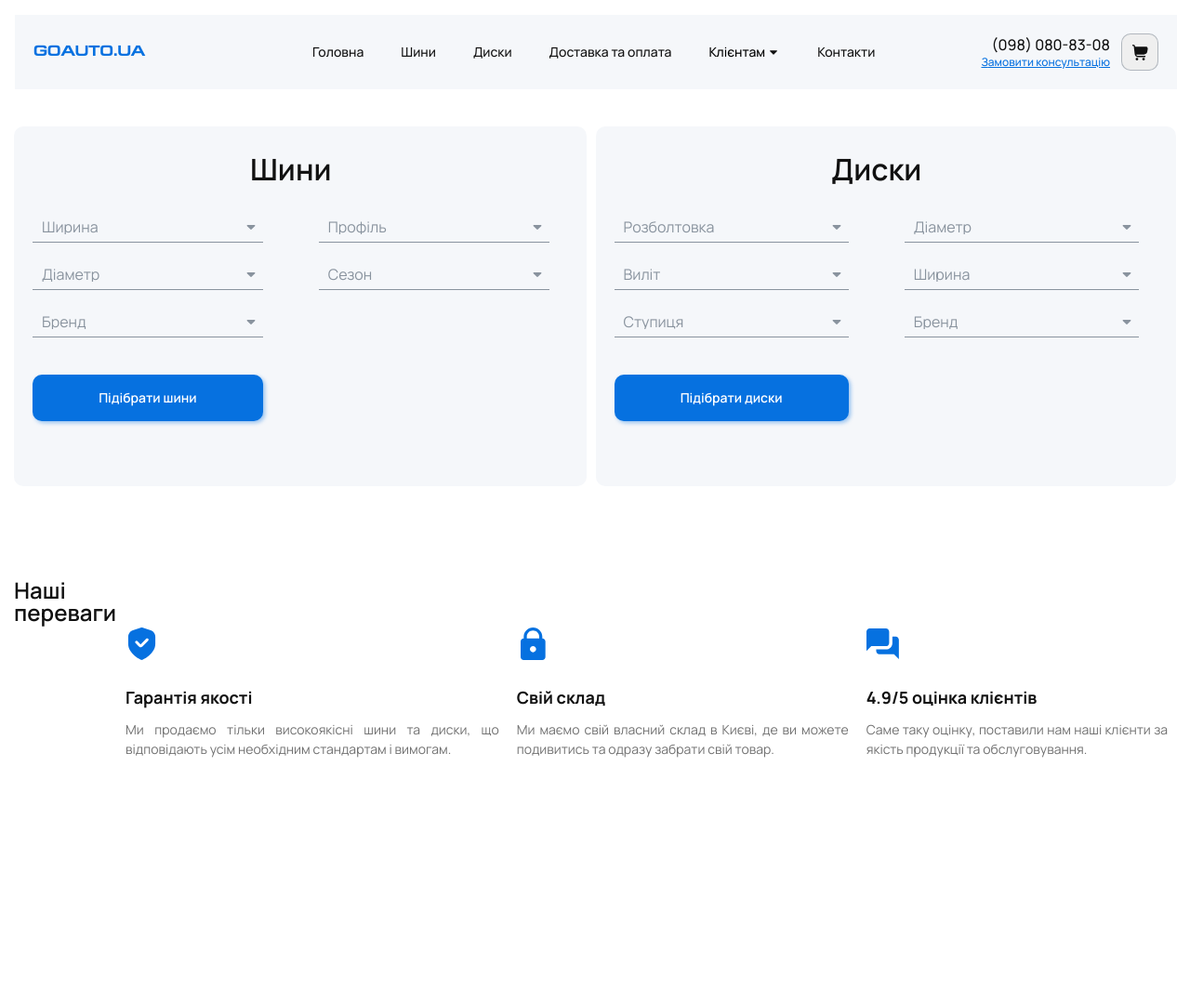
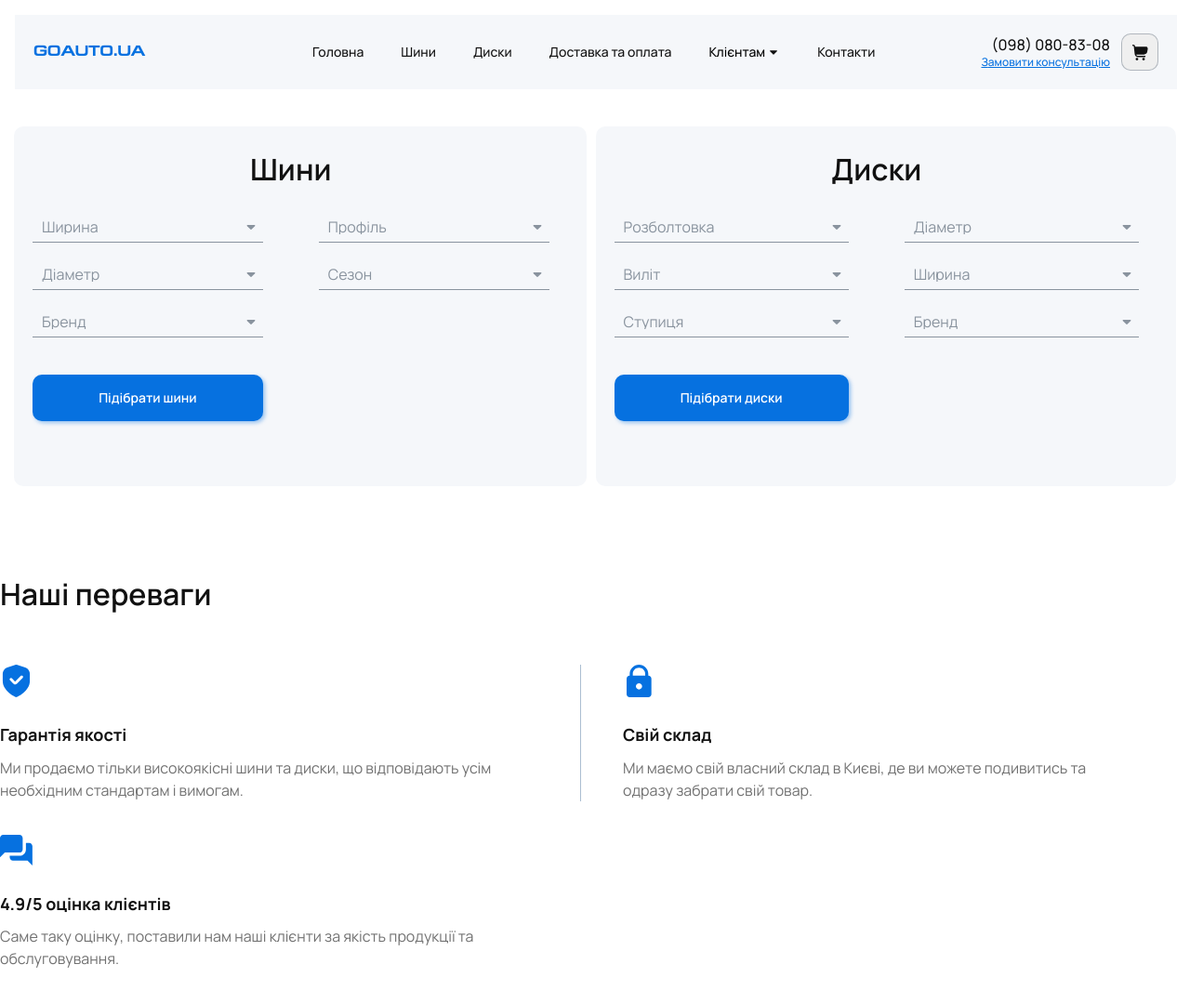
Before and after one commit to vtabashniuk/goauto.ua, a website built with webpack: page src/index.html in a window 1280 px wide. Shown: the whole page at 93% size. Before the commit the page ends 893 px from the top, so only its background shows below. Built offline with nearby package versions, Linux system fonts and the light colour scheme.

Commit message:
add styles to tablet view achievment section

```diff
--- a/src/index.html
+++ b/src/index.html
@@ -195,6 +195,7 @@
     </section>
     <section class="achievments-container">
       <h2 class="achievments-title">наші переваги</h2>
+      <div class="achievment-block-container">
         <div class="achievment-block">
           <img
             class="achievment-icon"
@@ -208,11 +209,15 @@
           </p>
         </div>
         <div class="achievment-block">
-        <img class="achievment-icon" src="./img/svg/lock.svg" alt="lock icon" />
+          <img
+            class="achievment-icon"
+            src="./img/svg/lock.svg"
+            alt="lock icon"
+          />
           <h3 class="achievment-block-title">свій склад</h3>
           <p class="achievment-block-text">
-          Ми маємо свій власний склад в Києві, де ви можете подивитись та одразу
-          забрати свій товар.
+            Ми маємо свій власний склад в Києві, де ви можете подивитись та
+            одразу забрати свій товар.
           </p>
         </div>
         <div class="achievment-block">
@@ -227,6 +232,7 @@
             обслуговування.
           </p>
         </div>
+      </div>
     </section>
   </body>
 </html>
--- a/src/scss/achievments/_achievmentBlock.scss
+++ b/src/scss/achievments/_achievmentBlock.scss
@@ -1,5 +1,5 @@
 .achievment-block {
-  padding: 17px 9px 17px 0;
+  padding: 17px 9px 0 0;
 
   &-title {
     font-size: 18px;
@@ -17,18 +17,46 @@
     font-size: 14px;
     line-height: 1.5;
     text-align: justify;
+
+    @media screen and (min-width: 768px) {
+      font-size: 16px;
+      text-align: left;
+    }
   }
 
   @media screen and (min-width: 320px) and (max-width: 767px) {
     &:not(:last-child) {
       border-bottom: 1px solid $articleSeparatorColor;
+      padding: 17px 9px 17px 0;
+    }
+
+    &:first-child {
+      padding-top: 5px;
+    }
+  }
+
+  @media screen and (min-width: 768px) {
+    padding: 0 45px 0 0;
+    width: 50%;
+
+    &:first-child {
+      border-right: 1px solid $articleSeparatorColor;
+    }
+
+    &:nth-child(even) {
+      padding-left: 45px;
+      padding-right: 52px;
     }
   }
 }
 
 .achievment-icon {
-    height: 35px;
-    margin-bottom: 30px;
-    margin-top: 35px;
-    width: 35px;
+  height: 35px;
+  margin-bottom: 30px;
+  margin-top: 35px;
+  width: 35px;
+
+  @media screen and (min-width: 768px) {
+    margin-top: 0;
+  }
 }
--- /dev/null
+++ b/src/scss/achievments/_achievmentBlockContainer.scss
@@ -0,0 +1,11 @@
+.achievment-block-container {
+  display: flex;
+  flex-direction: column;
+  margin: 0 auto;
+
+  @media screen and (min-width: 768px) {
+    flex-flow: row wrap;
+    padding-top: 40px;
+    row-gap: 35px;
+  }
+}
--- a/src/scss/achievments/_achievmentContainer.scss
+++ b/src/scss/achievments/_achievmentContainer.scss
@@ -1,18 +1,16 @@
-@import './achievmentsTitle';
-@import './achievmentBlock';
+@import "./achievmentsTitle";
+@import "./achievmentBlockContainer";
+@import "./achievmentBlock";
 
 .achievments-container {
-  display: flex;
-  flex-direction: column;
-  margin: 0 auto;
-
   @media screen and (min-width: 320px) and (max-width: 767px) {
+    margin: 0 auto;
     max-width: 460px;
     padding: 30px 16px;
   }
 
   @media screen and (min-width: 768px) and (max-width: 1279px) {
-    gap: 26px;
+    margin: 0 auto;
     max-width: 834px;
     padding: 30px 16px;
   }
--- a/src/scss/achievments/_achievmentsTitle.scss
+++ b/src/scss/achievments/_achievmentsTitle.scss
@@ -1,9 +1,13 @@
 .achievments-title {
   font-size: 24px;
   font-weight: 600;
-  margin-bottom: -12px;
 
   &::first-letter {
     text-transform: uppercase;
   }
+
+  @media screen and (min-width: 768px) {
+    font-size: 32px;
+    padding-bottom: 20px;
+  }
 }
```
Lines whose indentation alone changed are shown as unchanged.
